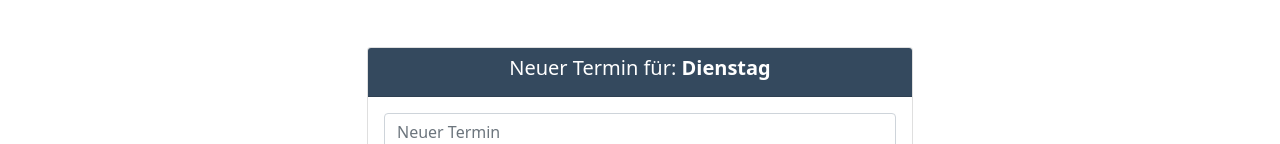
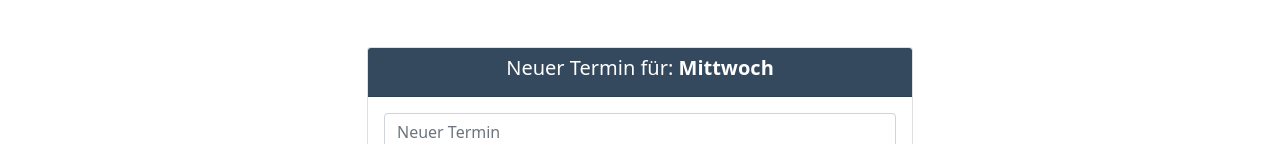
Before and after one commit to tanjanobel/vue-appointment-app, a Vue app: page / in a window 1280 px wide. Shown: the part 344-488 px from the top of the page. Built offline with nearby package versions, Linux system fonts and the light colour scheme.

Commit message:
Set active day

```diff
--- a/src/components/CalendarDay.vue
+++ b/src/components/CalendarDay.vue
@@ -1,6 +1,10 @@
 <template>
   <div class="card">
-    <div class="card-header text-center bg-vue">
+    <div
+      class="card-header text-center bg-vue"
+      style="cursor:pointer;"
+      @click="setActiveDay(day.id)"
+    >
       <strong>{{ day.fullname }}</strong>
     </div>
     <div class="card-body">
@@ -16,6 +20,7 @@
 </template>
 
 <script>
+import { store } from '../store';
 import CalenderEvent from './CalendarEvent';
 
 export default {
@@ -23,6 +28,11 @@ export default {
   props: ['day'],
   components: {
     CalenderEvent
+  },
+  methods: {
+    setActiveDay(dayId) {
+      store.setActiveDay(dayId);
+    }
   }
 }
 </script>
--- a/src/components/CalendarEntry.vue
+++ b/src/components/CalendarEntry.vue
@@ -4,7 +4,7 @@
       <div class="col-6 offset-3">
         <div class="card">
           <div class="card-header text-center bg-vue">
-            <h5>Neuer Termin für: <strong>Dienstag</strong></h5>
+            <h5>Neuer Termin für: <strong>{{ getNameOfActiveDay }}</strong></h5>
           </div>
           <div class="card-body">
             <input
@@ -33,6 +33,8 @@
 </template>
 
 <script>
+import { store } from '../store';
+
   export default {
     name: 'CalendarEntry',
     data() {
@@ -43,6 +45,9 @@
     computed: {
       getBorderColor() {
         return 'border border-' +this.eventColor;
+      },
+      getNameOfActiveDay() {
+        return store.getActiveDay().fullname;
       }
     },
     methods: {
--- a/src/store.js
+++ b/src/store.js
@@ -3,5 +3,13 @@ import { calendarWeekData } from "./data";
 export const store = {
     state: {
         calendarWeekData
+    },
+    getActiveDay() {
+        return this.state.calendarWeekData.find(day => day.active);
+    },
+    setActiveDay(dayId) {
+        this.state.calendarWeekData.map(dayObj => {
+            dayObj.id === dayId ? dayObj.active = true : dayObj.active = false;
+        });
     }
 }
```
